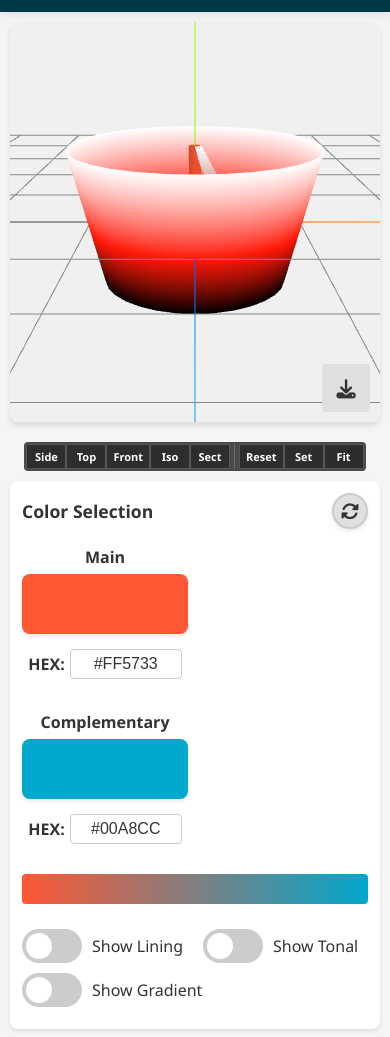
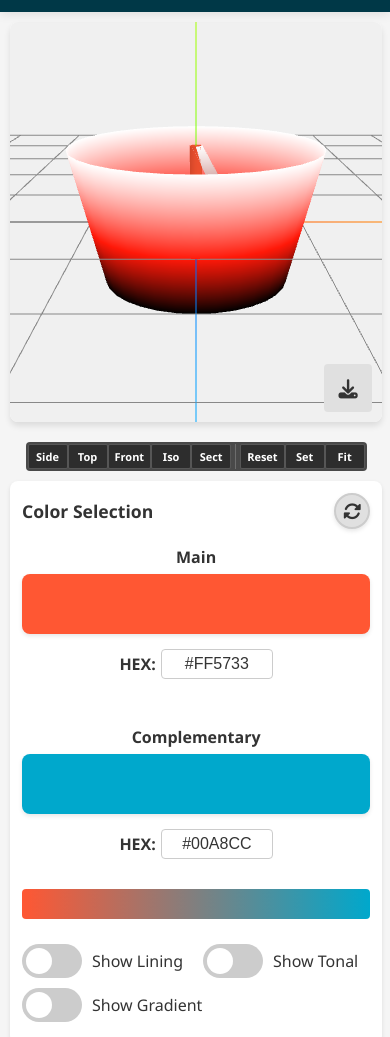
Before and after one commit to Wolfe-Jam/tcs-visualizer-vite, a website built with Vite: page index.html in a window 390 px wide. Shown: the part 61-1098 px from the top of the page. Built offline with nearby package versions, Linux system fonts and the light colour scheme.

Commit message:
Improve mobile responsiveness with fixed-width control layout
- Changed controls container from grid to vertical flex layout
- Made all control boxes full width and vertically stacked
- Improved color swatches container with better wrapping behavior
- Enhanced small screen handling with consistent layout rules
- Added minimum widths to prevent UI elements from getting too narrow

```diff
--- a/index.html
+++ b/index.html
@@ -75,11 +75,11 @@
             height: 100%;
         }
         .controls {
-            display: grid;
-            grid-template-columns: 1fr 1fr;
+            display: flex;
+            flex-direction: column;
             gap: 20px;
             margin-bottom: 20px;
-            max-width: 850px;
+            width: 100%;
             margin-left: auto;
             margin-right: auto;
         }
@@ -90,6 +90,9 @@
             box-shadow: 0 2px 4px var(--shadow-color);
             transition: background-color 0.3s ease, box-shadow 0.3s ease;
             overflow: hidden;
+            width: 100%;
+            max-width: 100%;
+            box-sizing: border-box;
         }
 
         /* Responsive layout for mobile devices */
@@ -101,7 +104,6 @@
                 height: 400px; /* Slightly smaller on mobile */
             }
             .controls {
-                grid-template-columns: 1fr;
                 gap: 15px;
             }
             .control-group {
@@ -122,6 +124,7 @@
                 }
                 .color-swatch-container {
                     width: 100%;
+                    min-width: 100%;
                     margin-bottom: 10px;
                 }
             }
@@ -383,9 +386,9 @@
                 </div>
 
                 <!-- Color swatches in a row -->
-                <div class="color-swatches-container" style="display: flex; justify-content: space-between; margin-bottom: 15px;">
+                <div class="color-swatches-container" style="display: flex; justify-content: space-between; margin-bottom: 15px; flex-wrap: wrap; gap: 15px;">
                     <!-- Main color -->
-                    <div class="color-swatch-container" style="text-align: center; width: 48%;">
+                    <div class="color-swatch-container" style="text-align: center; flex: 1; min-width: 180px;">
                         <p style="margin-bottom: 5px; font-weight: bold;">Main</p>
                         <div id="colorSwatch" class="color-swatch" style="width: 100%; height: 60px; margin: 0 auto 10px auto; cursor: pointer;"></div>
                         <div style="display: flex; align-items: center; justify-content: center;">
@@ -395,7 +398,7 @@
                     </div>
 
                     <!-- Complementary color -->
-                    <div class="color-swatch-container" style="text-align: center; width: 48%;">
+                    <div class="color-swatch-container" style="text-align: center; flex: 1; min-width: 180px;">
                         <p style="margin-bottom: 5px; font-weight: bold;">Complementary</p>
                         <div id="complementaryColorSwatch" class="color-swatch" style="width: 100%; height: 60px; margin: 0 auto 10px auto; cursor: pointer;"></div>
                         <div style="display: flex; align-items: center; justify-content: center;">
```
